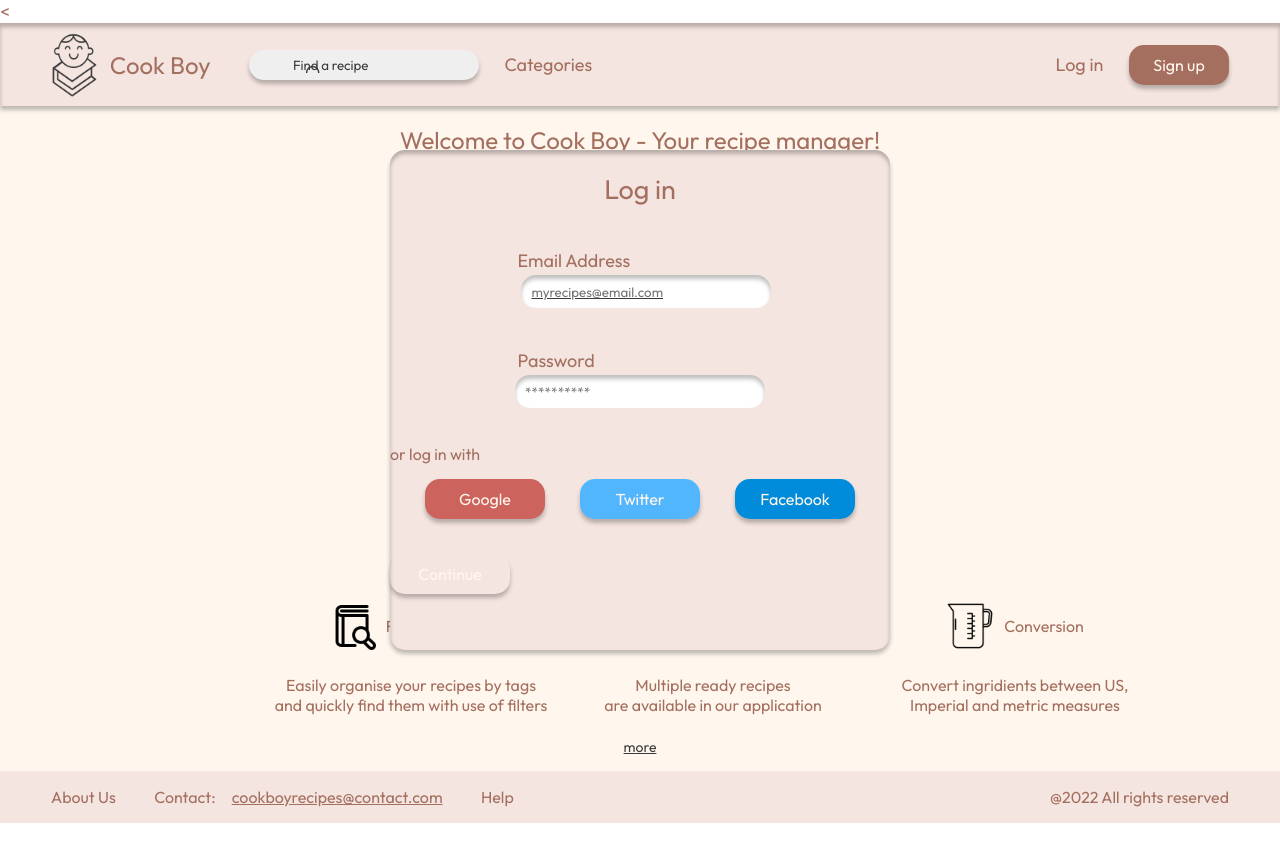
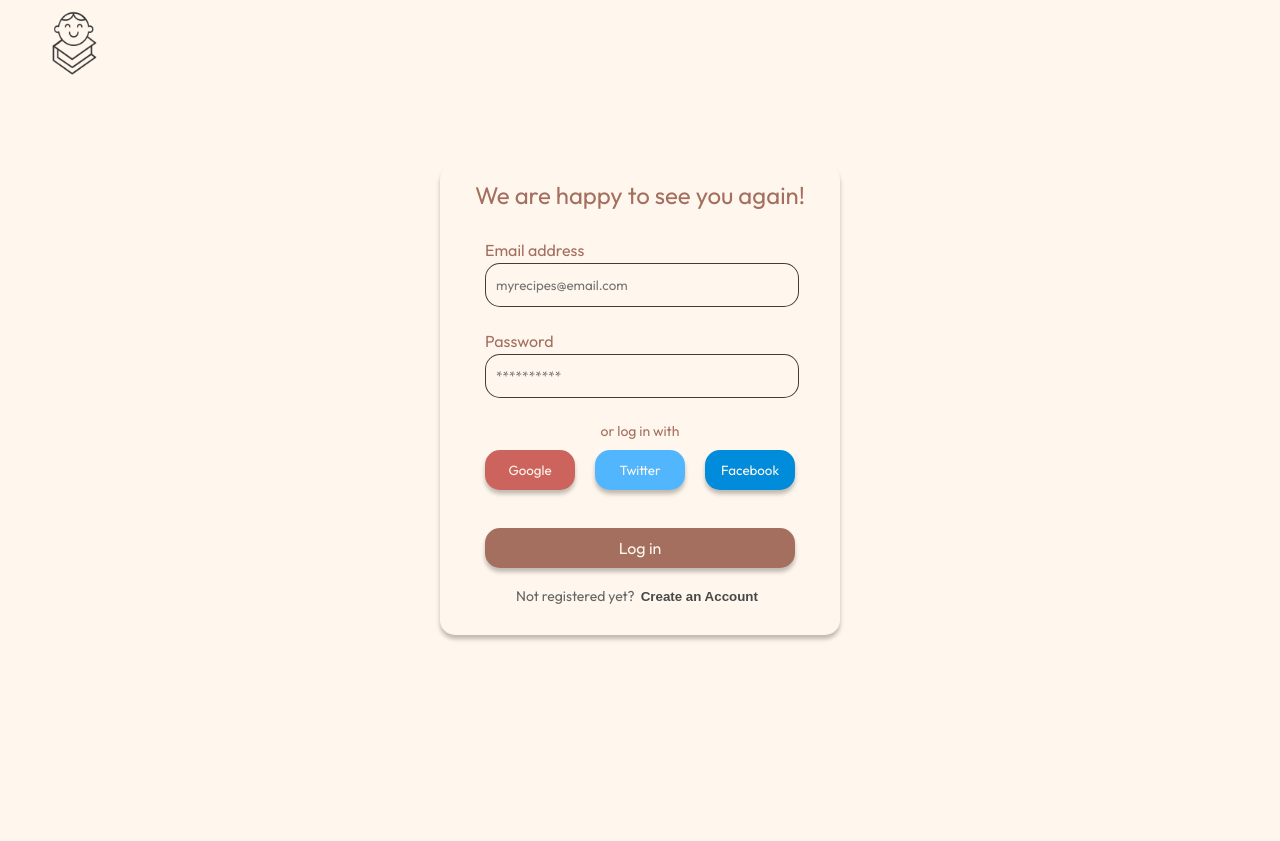
Before and after one commit to hubegaw/Cook-Boy---recipe-manager_old, a PHP site: page / in a window 1280 px wide. After the commit the page ends 641 px from the top, so only its background shows below. Run offline with PHP 8.4, Linux system fonts and the light colour scheme.

Commit message:
login redesigned

```diff
--- a/Routing.php
+++ b/Routing.php
@@ -1,4 +1,4 @@
-<<?php
+<?php
 
 require_once 'src/controllers/DefaultController.php';
 require_once 'src/controllers/SecurityController.php';
--- a/index.php
+++ b/index.php
@@ -6,6 +6,7 @@ $path = trim($_SERVER['REQUEST_URI'], '/');
 $path = parse_url( $path, PHP_URL_PATH);
 
 Router::get('', 'DefaultController');
+Router::get('home', 'DefaultController');
 Router::get('my_recipes', 'DefaultController');
 Router::get('add_recipe', 'DefaultController');
 Router::post('login', 'SecurityController');
--- a/public/css/header.css
+++ b/public/css/header.css
@@ -1,10 +1,9 @@
-@import './popups.css' only screen and (min-width: 1024px);
 
 .header {
     order: 0;
     min-height: 60px;
     background: #F4E5E0;
-    box-shadow: 0 4px 4px rgba(0, 0, 0, 0.25), inset 0px 4px 4px rgba(0, 0, 0, 0.25);
+    box-shadow: 0 4px 4px rgba(0, 0, 0, 0.25), inset 0 4px 4px rgba(0, 0, 0, 0.25);
     padding: 9px 51px;
 }
 
@@ -27,6 +26,8 @@
     background: #EFEFEF;
     margin-right: 2vw;
     padding-left: 44px;
+    box-shadow: 0 4px 4px rgba(0, 0, 0, 0.25);
+    border-radius: 15px;
 }
 
 .navigation input::placeholder {
@@ -37,37 +38,11 @@
     color: #3b3b3b;
 }
 
-.box {
-    box-shadow: 0 4px 4px rgba(0, 0, 0, 0.25);
-    border-radius: 15px;
+.navigation a {
+    margin-right: 30px;
 }
 
-.login-buttons {
-    display: flex;
-    justify-content: flex-end;
-    flex-grow: 1;
+.more-button {
+    border: none;
+    background: none;
 }
-
-button {
-    color: inherit;
-	border: none;
-    background: none;
-	padding: 0;
-	font: inherit;
-	cursor: pointer;
-	outline: inherit;
-}
-
-.log-in {
-    margin-right: 2vw;
-}
-
-.sign-in  {
-    background: #A46F5F;
-    color: #FFF7ED;
-    font-size: 16px;
-    box-shadow: 0 4px 4px rgba(0, 0, 0, 0.25);
-    border-radius: 15px;
-    width: 100px;
-    height: 40px;
-}
--- a/public/css/home.css
+++ b/public/css/home.css
@@ -1,5 +1,4 @@
 @import './style.css' only screen and (min-width: 1024px);
-@import './popups.css' only screen and (min-width: 1024px);
 
 .welcome-sign {
     font-size: 24px;
--- /dev/null
+++ b/public/css/login.css
@@ -0,0 +1,160 @@
+body {
+    padding: 0;
+    margin: 0;
+    font-family: 'Outfit', 'Arial', 'serif';
+    font-size: 18px;
+    color: #A46F5F;
+}
+
+.container {
+    width: 100vw;
+    min-height: 100vh;
+    background: #FFF7ED;
+
+    display: flex;
+    flex-direction: column;
+}
+
+.main-content {
+    order: 1;
+    width: 100%;
+    flex-grow: 1;
+
+    display: flex;
+    flex-direction: column;
+    align-items: center;
+    justify-content: center;
+}
+
+.logo {
+    position: absolute;
+    left: 51px;
+    top: 10px;
+}
+
+.logo img {
+    width: 46px;
+    height: 65px;
+}
+
+.app-name {
+    align-self: center;
+    margin-left: 15px;
+    font-size: 40px;
+}
+
+.log-in, .sign-up {
+    width: 400px;
+    height: 470px;
+    box-shadow: 0 4px 4px rgba(0, 0, 0, 0.25);
+    border-radius: 15px;
+    display: flex;
+    flex-direction: column;
+    justify-content: flex-start;
+    align-items: center;
+    margin: 70px;
+}
+
+.sign-up {
+    display: none;
+    width: 410px;
+    height: 545px;
+}
+
+.log-in > span, .sign-up > span {
+    font-size: 24px;
+    margin-top: 15px;
+    margin-bottom: 30px;
+}
+
+.inputs {
+    display: flex;
+    flex-direction: column;
+    align-items: center;
+}
+
+.email, .password, .name {
+    display: flex;
+    flex-direction: column;
+    text-align: left;
+    justify-content: center;
+    width: 310px;
+    font-size: 16px;
+    margin-bottom: 24px;
+}
+
+.email-input, .password-input, .name-input {
+    font-family: inherit;
+    color: #3b3b3b;
+    width: 300px;
+    height: 40px;
+    background: #FFF7ED;
+    border: 1px solid rgba(0, 0, 0, 0.75);
+    border-radius: 15px;
+    margin-top: 3px;
+    padding-left: 10px;
+}
+
+.other-login-options {
+    display: flex;
+    justify-items: center;
+    align-items: center;
+    flex-wrap: wrap;
+    justify-content: space-between;
+    width: 310px;
+    margin-bottom: 38px;
+}
+
+.other-login-options > span {
+    font-size: 14px;
+    text-align: center;
+    width: 100%;
+    margin-bottom: 10px;
+}
+
+.button {
+    box-shadow: 0 4px 4px rgba(0, 0, 0, 0.25);
+    border-radius: 15px;
+    text-align: center;
+    border: none;
+    width: 90px;
+    height: 40px;
+    color: #FFF7ED;
+    font-family: inherit;
+}
+
+.google {
+    background: #CC635D;
+}
+
+.twitter {
+    background: #52B6FF;
+}
+
+.facebook {
+    background: #008CDB;
+}
+
+.log-in-button, .sign-up-button {
+    background: #A46F5F;
+    width: 310px;
+    height: 40px;
+    font-size: 16px;
+    margin-bottom: 19px;
+}
+
+.to-sign-up, .to-log-in {
+    width: 310px;
+    font-size: 14px;
+    color: #646464;
+    display: flex;
+    justify-content: center;
+    align-items: center;
+}
+
+.to-log-in > button, .to-sign-up > button {
+    border: none;
+    background: none;
+    color: #484848;
+    font-weight: bold;
+}
--- a/public/css/popups.css
+++ /dev/null
@@ -1,145 +0,0 @@
-.popups {
-    display: flex;
-    justify-content: center;
-}
-
-.log-in-popup, .sign-in-popup, .welcome-popup  {
-    position: absolute;
-    top: 150px;
-    z-index: 2;
-    width: 500px;
-    height: 500px;
-    background-color: #F4E5E0;
-    box-shadow: 0 4px 4px rgba(0, 0, 0, 0.25), inset 0 4px 4px rgba(0, 0, 0, 0.25);
-    border-radius: 15px;
-
-    display: flex;
-    flex-direction: column;
-    justify-content: flex-start;
-}
-
-.welcome-popup {
-    display: none;
-    height: 400px;
-}
-
-.log-in-popup {
-    display: block;
-}
-
-.sign-in-popup {
-    display: none;
-}
-
-.popups h2, h1 {
-    text-align: center;
-    font-style: normal;
-    font-weight: 400;
-}
-
-.popups span {
-    text-align: center;
-    font-size: 16px;
-    line-height: 50px;
-}
-
-.popups button {
-    color: #FFF7ED;
-    font-size: 16px;
-    box-shadow: 0px 4px 4px rgba(0, 0, 0, 0.25);
-    border-radius: 15px;
-    width: 120px;
-    height: 40px;
-}
-
-.inputs {
-    width: 100%;
-    height: 40%;
-}
-
-.inputs input {
-    width: 250px;
-    height: 33px;
-    box-shadow: inset 0px 4px 4px rgba(0, 0, 0, 0.25);
-}
-
-.email-input, .password-input, .name-input {
-    width: 100%;
-    height: 50%;
-    display: flex;
-    flex-wrap: wrap;
-    justify-content: center;
-}
-
-.text {
-    width: 50%;
-    align-self: flex-end;
-    margin-left: 5px;
-    margin-bottom: 3px;
-    justify-self: center;
-}
-
-.popups input {
-    padding-left: 10px;
-}
-
-.log-in-options {
-    width: 100%;
-    height: 15%;
-
-    display: flex;
-    flex-direction: row;
-    justify-content: space-evenly;
-}
-
-.popups > button {
-    background: #A46F5F;
-    align-self: center;
-    width: 140px;
-    height: 45px;
-    font-size: 18px;
-}
-
-.google {
-    background: #CC635D;
-}
-
-.twitter {
-    background: #52B6FF;
-}
-
-.facebook {
-    background: #008CDB;
-}
-
-#blur {
-    display: none;
-    position: absolute;
-    top: 83px;
-    left: 0;
-    z-index: 1;
-    width: 100%;
-    height: calc(100% - 83px - 52px);
-    min-height: 579px;
-    background: rgba(255, 255, 255, 0.05);
-    backdrop-filter: blur(3px);
-}
-
-.welcome-popup h1 {
-    margin-top: 40px;
-    font-size: 26px;
-}
-
-.welcome-popup h2 {
-    font-size: 22px;
-    margin-bottom: 35px;
-}
-
-.welcome-popup .inputs {
-    height: 30%;
-}
-
-.start-button {
-    background: #A46F5F;
-    align-self: center;
-}
--- a/public/views/home.php
+++ b/public/views/home.php
@@ -12,12 +12,12 @@
                 <div class="app-name">Cook Boy</div>
             </a>
             <nav class="navigation flexbox">
-                <input class="search-bar box" type="text" placeholder="Find a recipe">
-                <a class="categories-button" href="categories.html">Categories</a>
-                <div class="login-buttons">
-                    <button class="log-in">Log in</button>
-                    <button class="sign-in">Sign up</button>
-                </div>
+                <label for="search-bar">
+                    <input class="search-bar" name="search-bar" type="text" placeholder="Find a recipe">
+                </label>
+                <a href="./categories.php">Categories</a>
+                <a href="./my_recipes.php">My recipes</a>
+                <a href="./add_recipe.php">Add recipe</a>
             </nav>
         </div>
         <div class="main-content">
@@ -58,7 +58,7 @@
                             <span>Conversion</span>
                         </div>
                         <div class="feature-text">
-                            Convert ingridients between US,
+                            Convert ingredients between US,
                             Imperial and metric measures
                         </div>
                     </li>
@@ -82,58 +82,4 @@
             <span class="legal">@2022 All rights reserved</span>
         </div>
     </div>
-    <div class="blur"></div>
-    <div class="popups">
-        <form class="log-in-popup" action="login" method="POST">
-            <h2>Log in</h2>
-            <div class="inputs">
-                <div class="email-input">
-                    <label for="email" class="text">Email Address</label>
-                    <input class="email box" type="text" placeholder="myrecipes@email.com">
-                </div>
-                <div class="password-input">
-                    <label for="password" class="text">Password</label>
-                    <input class="password box" type="password" placeholder="**********">
-                </div>
-            </div>
-            <span>or log in with</span>
-            <div class="log-in-options">
-                <button class="google">Google</button>
-                <button class="twitter">Twitter</button>
-                <button class="facebook">Facebook</button>
-            </div>
-            <button>Continue</button>
-        </form>
-        <form class="signup" action="" method="POST">
-            <div class="sign-in-popup">
-                <h2>Sign up</h2>
-                <div class="inputs">
-                    <div class="email-input">
-                        <div class="text">Email Address</div>
-                        <input class="email-input box" type="text" placeholder="myrecipes@email.com">
-                    </div>
-                    <div class="password-input">
-                        <div class="text">Password</div>
-                        <input class="password-input box" type="password" placeholder="**********">
-                    </div>
-                </div>
-                <span>or sign up with</span>
-                <div class="log-in-options">
-                    <button class="google">Google</button>
-                    <button class="twitter">Twitter</button>
-                    <button class="facebook">Facebook</button>
-                </div>
-            </div>
-            <div class="welcome-popup">
-                <h1>We are happy to see You here!</h1>
-                <h2>Enter Your name, please</h2>
-                <div class="inputs">
-                    <div class="name-input">
-                        <input class="box" type="text" placeholder="Adam">
-                    </div>
-                </div>
-                <button class="start-button" type="submit">Start!</button>
-            </div>
-        </form>
-    </div>
 </body>
--- /dev/null
+++ b/public/views/login.php
@@ -0,0 +1,78 @@
+<!DOCTYPE html>
+<head lang="en">
+    <link rel="stylesheet" type="text/css" href="public/css/login.css">
+    <title>Cook Boy</title>
+    <style>@import url('https://fonts.googleapis.com/css2?family=Outfit:wght@400;500&display=swap');</style>
+</head>
+<body>
+<div class="container">
+    <div class="main-content">
+        <div class="logo">
+            <img src="public/img/header/logo.png" alt="Cook Boy logo">
+        </div>
+        <div class="log-in">
+            <span>We are happy to see you again!</span>
+            <form class="inputs" action="login" method="POST">
+                <div class="messages">
+                    <?php if(isset($message)) {
+                        echo $message;
+                    }
+                    ?>
+                </div>
+                <div class="email">
+                    <label for="email-input" class="text">Email address
+                        <input class="email-input" name="email-input" type="text" placeholder="myrecipes@email.com">
+                    </label>
+                </div>
+                <div class="password">
+                    <label for="password-input" class="text">Password
+                        <input class="password-input" name="password-input" type="password" placeholder="**********">
+                    </label>
+                </div>
+                <div class="other-login-options">
+                    <span>or log in with</span>
+                    <button class="google button">Google</button>
+                    <button class="twitter button">Twitter</button>
+                    <button class="facebook button">Facebook</button>
+                </div>
+                <button class="log-in-button button" type="submit">Log in</button>
+            </form>
+            <div class="to-sign-up">
+                Not registered yet?
+                <button>Create an Account</button>
+            </div>
+        </div>
+        <div class="sign-up">
+            <span>Hello there, thank you for joining!</span>
+            <form class="inputs" action="" method="POST">
+                <div class="email">
+                    <label for="email-input" class="text">Email address
+                        <input class="email-input" type="text" placeholder="myrecipes@email.com">
+                    </label>
+                </div>
+                <div class="password">
+                    <label for="password-input" class="text">Password
+                        <input class="password-input" type="password" placeholder="**********">
+                    </label>
+                </div>
+                <div class="name">
+                    <label for="name-input" class="text">Your name
+                        <input class="name-input" type="text" placeholder="Adam">
+                    </label>
+                </div>
+                <div class="other-login-options">
+                    <span>or sign up with</span>
+                    <button class="google button">Google</button>
+                    <button class="twitter button">Twitter</button>
+                    <button class="facebook button">Facebook</button>
+                </div>
+                <button class="sign-up-button button" type="submit">Sign up</button>
+            </form>
+            <div class="to-log-in">
+                Already have an Account?
+                <button>Log in</button>
+            </div>
+        </div>
+    </div>
+</div>
+</body>
--- a/src/controllers/DefaultController.php
+++ b/src/controllers/DefaultController.php
@@ -4,15 +4,22 @@ require_once 'AppController.php';
 
 class DefaultController extends AppController {
 
-    public function index() {
+    public function index()
+    {
+        $this->render('login');
+    }
+    public function home()
+    {
         $this->render('home');
     }
 
-    public function my_recipes() {
+    public function add_recipe()
+    {
+        $this->render('add_recipe');
+    }
+
+    public function my_recipes()
+    {
         $this->render('my_recipes');
     }
-
-    public function add_recipe() {
-        $this->render('add_recipe');
-    }
 }
--- a/src/controllers/SecurityController.php
+++ b/src/controllers/SecurityController.php
@@ -5,15 +5,16 @@ require_once __DIR__ .'/../models/User.php';
 
 class SecurityController extends AppController {
 
-    public function login() {
+    public function login()
+    {
         $user = new User('hubert.gawczynski@gmail.com', 'admin', 'Hubert');
 
         if (!$this->isPost()) {
-            return $this->render('login');
+            return $this->render('index');
         }
 
-        $email = $_POST['email'];
-        $password = $_POST['password'];
+        $email = $_POST['email-input'];
+        $password = $_POST['password-input'];
 
         if ($user->getEmail() !== $email) {
             return $this->render('login', ['messages' => ['User with this email not exist!']]);
@@ -24,6 +25,6 @@ class SecurityController extends AppController {
         }
 
         $url = "http://$_SERVER[HTTP_HOST]";
-        header("Location: {$url}/projects");
+        header("Location: {$url}/home");
     }
 }
```
Also changed, not shown: public/views/add_recipe.php (+14 -11 lines), public/views/categories.php (added), src/controllers/AppController.php (line endings or trailing spaces), 1 other file. Lines whose indentation alone changed are shown as unchanged.
